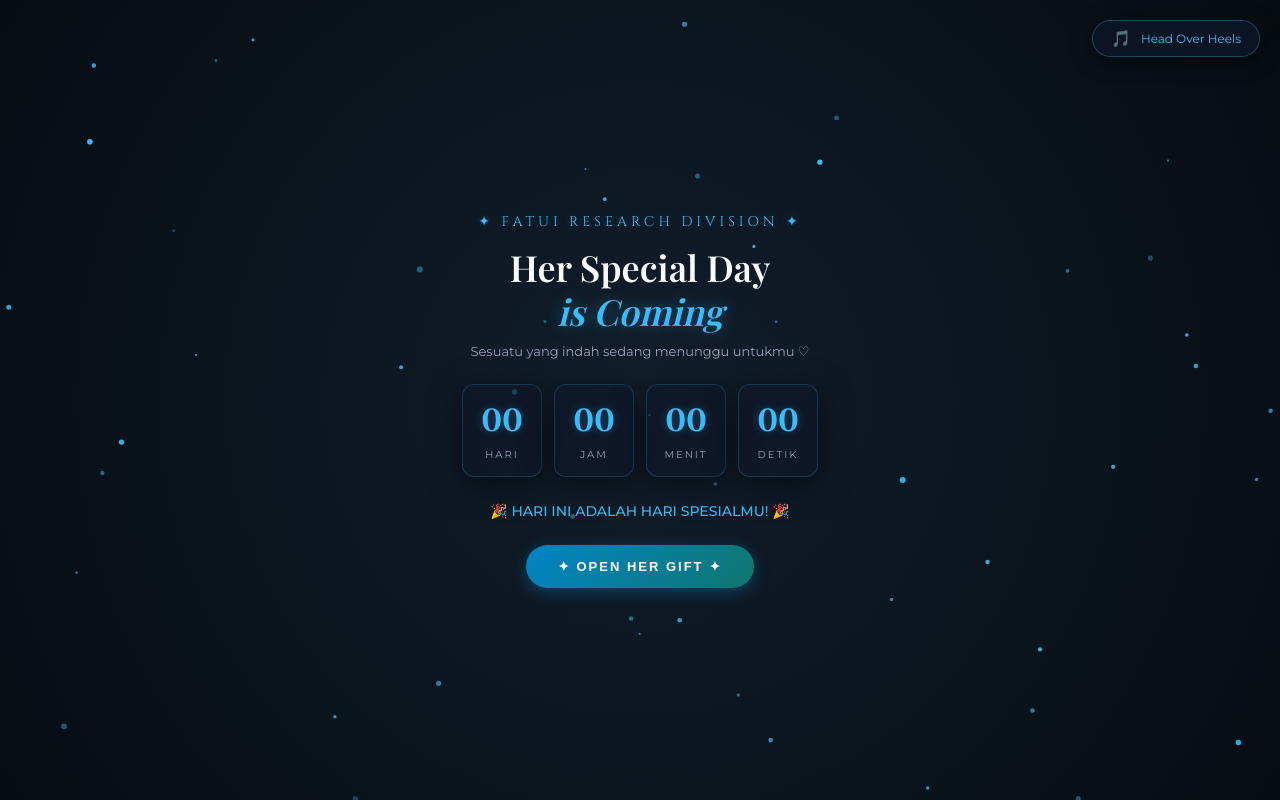
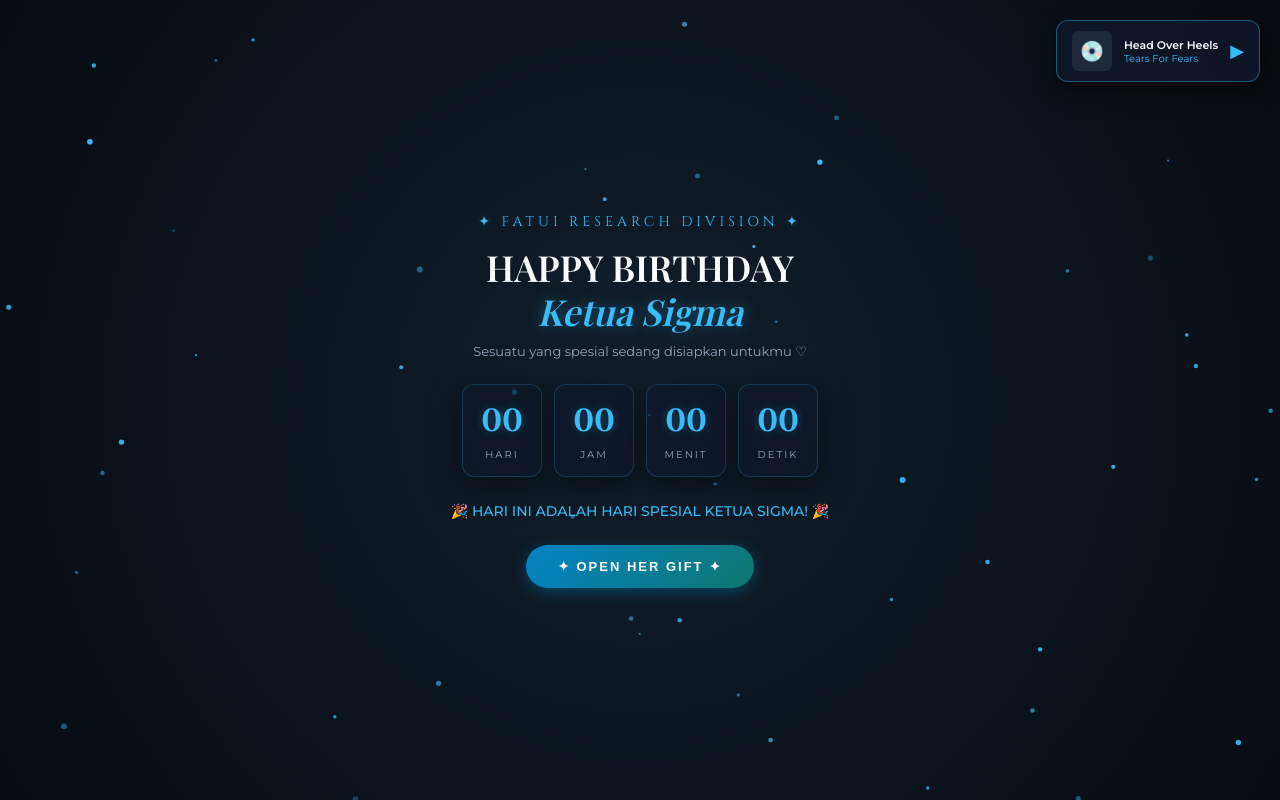
Before and after one commit to programer-lab/hbd_ketua_sigma, a plain HTML site: page index.html in a window 1280 px wide. Drawn offline with nearby package versions, Linux system fonts and the light colour scheme; a web font is replaced by a local one.

Commit message:
Update index.html

```diff
--- a/index.html
+++ b/index.html
@@ -3,7 +3,7 @@
 <head>
   <meta charset="UTF-8">
   <meta name="viewport" content="width=device-width, initial-scale=1.0">
-  <title>Her Special Day Is Coming</title>
+  <title>Happy Birthday Ketua Sigma</title>
   <link href="https://fonts.googleapis.com/css2?family=Cinzel:wght@400;600;700&family=Montserrat:wght@300;400;500;600&family=Playfair+Display:ital,wght@0,400;0,600;1,400&display=swap" rel="stylesheet">
   <style>
     * {
@@ -86,43 +86,76 @@
       margin-bottom: 25px;
     }
 
-    /* Floating Music Control */
-    .music-control {
+    /* Spotify Style Music Player Widget */
+    .spotify-player {
       position: fixed;
       top: 20px;
       right: 20px;
       z-index: 10;
-      background: rgba(15, 23, 42, 0.7);
-      backdrop-filter: blur(10px);
-      border: 1px solid rgba(56, 189, 248, 0.3);
-      border-radius: 30px;
-      padding: 8px 18px;
+      background: rgba(15, 23, 42, 0.85);
+      backdrop-filter: blur(12px);
+      border: 1px solid rgba(56, 189, 248, 0.4);
+      border-radius: 12px;
+      padding: 10px 15px;
       display: flex;
       align-items: center;
-      gap: 10px;
-      font-size: 12px;
-      color: #38bdf8;
-      cursor: pointer;
-      box-shadow: 0 4px 20px rgba(0, 0, 0, 0.5);
-      transition: all 0.3s ease;
+      gap: 12px;
+      box-shadow: 0 8px 25px rgba(0, 0, 0, 0.6);
+      max-width: 240px;
     }
 
-    .music-control:hover {
-      background: rgba(30, 41, 59, 0.9);
-      border-color: #38bdf8;
+    .spotify-img {
+      width: 40px;
+      height: 40px;
+      border-radius: 6px;
+      background: #1e293b;
+      display: flex;
+      align-items: center;
+      justify-content: center;
+      font-size: 20px;
+      animation: spin 4s linear infinite;
+      animation-play-state: paused;
     }
 
-    .music-icon {
-      font-size: 16px;
-      display: inline-block;
-    }
-
-    .music-control.playing .music-icon {
-      animation: spin 3s linear infinite;
+    .spotify-player.playing .spotify-img {
+      animation-play-state: running;
     }
 
     @keyframes spin {
       100% { transform: rotate(360deg); }
+    }
+
+    .spotify-info {
+      text-align: left;
+      overflow: hidden;
+      flex-grow: 1;
+    }
+
+    .spotify-title {
+      font-size: 11px;
+      font-weight: 600;
+      color: #f8fafc;
+      white-space: nowrap;
+      overflow: hidden;
+      text-overflow: ellipsis;
+    }
+
+    .spotify-artist {
+      font-size: 10px;
+      color: #38bdf8;
+    }
+
+    .spotify-btn {
+      background: none;
+      border: none;
+      color: #38bdf8;
+      font-size: 18px;
+      cursor: pointer;
+      transition: transform 0.2s;
+    }
+
+    .spotify-btn:hover {
+      transform: scale(1.1);
     }
 
     /* Countdown Cards */
@@ -252,7 +285,7 @@
     .video-wrapper {
       position: relative;
       width: 100%;
-      padding-top: 56.25%; /* Rasio 16:9 */
+      padding-top: 56.25%;
       background: #000;
       border-radius: 10px;
       overflow: hidden;
@@ -294,15 +327,19 @@
   <!-- Efek Partikel Kosmik -->
   <canvas id="particles-canvas"></canvas>
 
-  <!-- Audio Background: Tears For Fears - Head Over Heels (Link Stabil) -->
+  <!-- Audio Background (Head Over Heels - Tears For Fears) -->
   <audio id="bg-music" loop preload="auto">
-    <source src="https://archive.org/download/tears-for-fears-head-over-heels_202403/Tears%20For%20Fears%20-%20Head%20Over%20Heels.mp3" type="audio/mpeg">
+    <source src="head over heels.mp3" type="audio/mpeg">
   </audio>
 
-  <!-- Tombol Kontrol Musik -->
-  <div class="music-control" id="music-btn" onclick="toggleMusic()">
-    <span class="music-icon">🎵</span>
-    <span id="music-text">Head Over Heels</span>
+  <!-- Pemutar Musik Bergaya Spotify di Pojok Kanan Atas -->
+  <div class="spotify-player" id="spotify-widget">
+    <div class="spotify-img">💿</div>
+    <div class="spotify-info">
+      <div class="spotify-title">Head Over Heels</div>
+      <div class="spotify-artist">Tears For Fears</div>
+    </div>
+    <button class="spotify-btn" id="play-pause-btn" onclick="toggleMusic()">▶</button>
   </div>
 
   <div class="container">
@@ -310,8 +347,8 @@
     <!-- SECTION 1: COUNTDOWN -->
     <div id="sec-countdown" class="section active">
       <div class="sub-title">✦ FATUI RESEARCH DIVISION ✦</div>
-      <h1 class="main-title">Her Special Day <br><span>is Coming</span></h1>
-      <p class="quote">Sesuatu yang indah sedang menunggu untukmu ♡</p>
+      <h1 class="main-title">HAPPY BIRTHDAY<br><span>Ketua Sigma</span></h1>
+      <p class="quote">Sesuatu yang spesial sedang disiapkan untukmu ♡</p>
 
       <div class="countdown-container">
         <div class="time-card">
@@ -347,12 +384,12 @@
     <!-- SECTION 3: PHOTO MEMORIES -->
     <div id="sec-photos" class="section">
       <div class="sub-title">✦ OUR MEMORIES ✦</div>
-      <h1 class="main-title" style="font-size: 26px;">Your Special Day</h1>
+      <h1 class="main-title" style="font-size: 26px;">Ketua Sigma Memories</h1>
       <div class="photo-grid">
-        <div class="polaroid" style="--r: 0.2;"><img src="https://picsum.photos/300/300?random=11" alt="Memory 1"></div>
-        <div class="polaroid" style="--r: 0.8;"><img src="https://picsum.photos/300/300?random=22" alt="Memory 2"></div>
-        <div class="polaroid" style="--r: 0.4;"><img src="https://picsum.photos/300/300?random=33" alt="Memory 3"></div>
-        <div class="polaroid" style="--r: 0.6;"><img src="foto1.jpg" alt="Memory 4"></div>
+        <div class="polaroid" style="--r: 0.2;"><img src="foto2.jpg" alt="Memory 1"></div>
+        <div class="polaroid" style="--r: 0.8;"><img src="foto1.jpg" alt="Memory 2"></div>
+        <div class="polaroid" style="--r: 0.4;"><img src="foto3.jpg" alt="Memory 3"></div>
+        <div class="polaroid" style="--r: 0.6;"><img src="foto4.jpg" alt="Memory 4"></div>
       </div>
       <button class="btn" onclick="nextSection('sec-video')">✦ WATCH VIDEO ✦</button>
     </div>
@@ -360,12 +397,12 @@
     <!-- SECTION 4: SPECIAL VIDEO MESSAGE -->
     <div id="sec-video" class="section">
       <div class="sub-title">✦ A MOMENT FOR YOU ✦</div>
-      <h1 class="main-title" style="font-size: 26px;">Special Video moments</h1>
+      <h1 class="main-title" style="font-size: 26px;">Special Video Moments</h1>
 
       <div class="video-container">
         <div class="video-wrapper">
-          <video controls poster="https://picsum.photos/600/350?random=99">
-            <source src="https://www.w3schools.com/html/mov_bbb.mp4" type="video/mp4">
+          <video id="my-video" controls poster="https://picsum.photos/600/350?random=99">
+            <source src="moments.mp4" type="video/mp4">
             Browser Anda tidak mendukung pemutar video.
           </video>
         </div>
@@ -378,9 +415,9 @@
     <div id="sec-letter" class="section">
       <div class="sub-title">✦ HAPPY BIRTHDAY ✦</div>
       <div class="letter-card">
-        <p><strong>HAPPY BIRTHDAY ketua sigma 🐹</strong></p><br>
-        <p>Selamat ulang tahun yang ke-18! Hari ini adalah hari yang paling berharga di hidupmu.</p><br>
-        <p>Semoga di usiamu yang baru ini, kamu selalu diberikan kesehatan, kebahagiaan yang melimpah, dan semua impianmu tercapai satu per satu. Pokoknya doa terbaik buat Ketua sigma</p>
+        <p><strong>HAPPY BIRTHDAY KETUA SIGMA 🐹</strong></p><br>
+        <p>Selamat ulang tahun yang ke-18! Hari ini adalah hari yang sangat berharga di hidupmu.</p><br>
+        <p>Semoga di usiamu yang baru ini, kamu selalu diberikan kesehatan, kebahagiaan yang melimpah, dan semua impianmu tercapai satu per satu. Pokoknya doa terbaik buat Ketua Sigma!</p>
       </div>
       <button class="btn" onclick="nextSection('sec-countdown')">↺ REPLAY FROM START</button>
     </div>
@@ -389,13 +426,14 @@
 
   <script>
     const audio = document.getElementById('bg-music');
-    const musicBtn = document.getElementById('music-btn');
-    const musicText = document.getElementById('music-text');
+    const spotifyWidget = document.getElementById('spotify-widget');
+    const playPauseBtn = document.getElementById('play-pause-btn');
+    const videoElement = document.getElementById('my-video');
 
     function startApp() {
       audio.play().then(() => {
-        musicBtn.classList.add('playing');
-        musicText.innerText = 'Head Over Heels ♪';
+        spotifyWidget.classList.add('playing');
+        playPauseBtn.innerText = '⏸';
       }).catch(err => {
         console.log("Audio play error:", err);
       });
@@ -405,12 +443,30 @@
     function toggleMusic() {
       if (audio.paused) {
         audio.play();
-        musicBtn.classList.add('playing');
-        musicText.innerText = 'Head Over Heels ♪';
+        spotifyWidget.classList.add('playing');
+        playPauseBtn.innerText = '⏸';
       } else {
         audio.pause();
-        musicBtn.classList.remove('playing');
-        musicText.innerText = 'Music Paused';
+        spotifyWidget.classList.remove('playing');
+        playPauseBtn.innerText = '▶';
+      }
+    }
+
+    // Fungsi otomatis mematikan musik saat masuk ke halaman video moment
+    function nextSection(id) {
+      document.querySelectorAll('.section').forEach(sec => sec.classList.remove('active'));
+      document.getElementById(id).classList.add('active');
+
+      if (id === 'sec-video') {
+        if (!audio.paused) {
+          audio.pause();
+          spotifyWidget.classList.remove('playing');
+          playPauseBtn.innerText = '▶';
+        }
+      } else {
+        if (videoElement) {
+          videoElement.pause();
+        }
       }
     }
 
@@ -426,7 +482,7 @@
         document.getElementById("hours").innerText = "00";
         document.getElementById("minutes").innerText = "00";
         document.getElementById("seconds").innerText = "00";
-        document.getElementById("countdown-status").innerText = "🎉 HARI INI ADALAH HARI SPESIALMU! 🎉";
+        document.getElementById("countdown-status").innerText = "🎉 HARI INI ADALAH HARI SPESIAL KETUA SIGMA! 🎉";
         return;
       }
 
@@ -443,11 +499,6 @@
 
     setInterval(updateCountdown, 1000);
     updateCountdown();
-
-    function nextSection(id) {
-      document.querySelectorAll('.section').forEach(sec => sec.classList.remove('active'));
-      document.getElementById(id).classList.add('active');
-    }
 
     // Particle Background
     const canvas = document.getElementById('particles-canvas');
```
